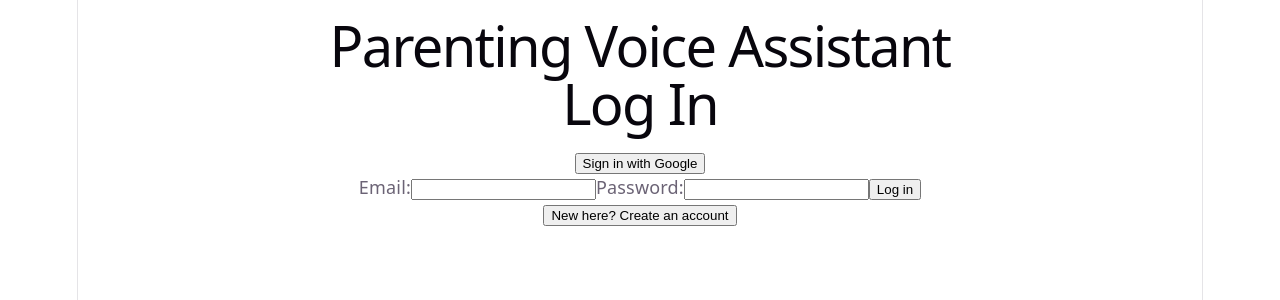
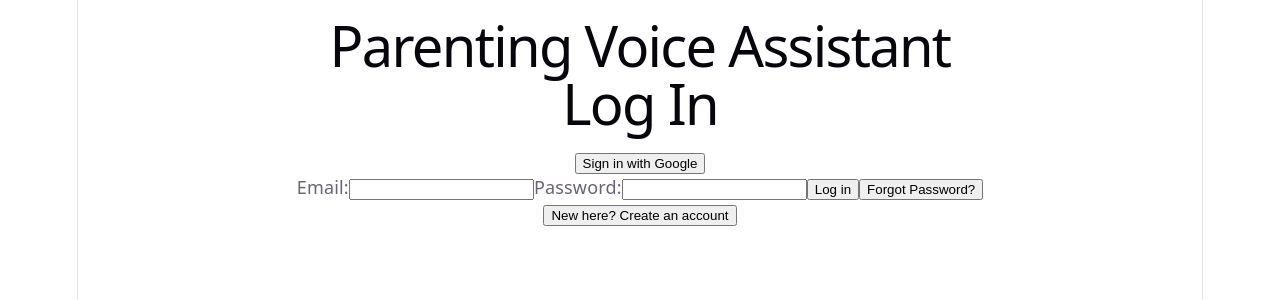
Before and after one commit to Vinit-Rabadiya/parenting-voice-assistant, a React app in the folder frontend/: page / in a window 1280 px wide. Shown: the top 300 px of the page. Built offline with nearby package versions, Linux system fonts and the light colour scheme; no server answers; the HTML template or start-up script is replaced by a standard one.

Commit message:
feat(auth): add password reset from the login form
Request Firebase password-reset emails from the login form.
Handle empty email input, loading state, and request feedback.

```diff
--- a/frontend/src/components/LoginForm.jsx
+++ b/frontend/src/components/LoginForm.jsx
@@ -1,5 +1,6 @@
 import { useState } from "react";
 import { signInWithEmail } from "../services/auth";
+import { requestPasswordReset } from "../services/auth";
 
 function LoginForm() {
   const [email, setEmail] = useState("");
@@ -19,6 +20,29 @@ function LoginForm() {
     } catch {
       setMessage(
         "Couldn’t log in. Check your email and password, then try again.",
+      );
+    } finally {
+      setBusy(false);
+    }
+  }
+  async function handlePasswordReset() {
+    if (busy) return;
+
+    if (email.trim() === "") {
+      setMessage("Enter your email address above first.");
+      return;
+    }
+    setBusy(true);
+    setMessage("");
+
+    try {
+      await requestPasswordReset(email.trim());
+      setMessage(
+        "If an eligible account exists, you’ll receive a password-reset email. Check your inbox and spam folder.",
+      );
+    } catch {
+      setMessage(
+        "Couldn’t request a password reset. Check the email address and try again later.",
       );
     } finally {
       setBusy(false);
@@ -45,6 +69,9 @@ function LoginForm() {
       <button type="submit" disabled={busy}>
         Log in
       </button>
+      <button type="button" disabled={busy} onClick={handlePasswordReset}>
+        Forgot Password?
+      </button>
       <p role="status">{message} </p>
     </form>
   );
--- a/frontend/src/services/auth.js
+++ b/frontend/src/services/auth.js
@@ -6,6 +6,7 @@ import {
   reload,
   signInWithEmailAndPassword,
   signOut,
+  sendPasswordResetEmail,
 } from "firebase/auth";
 import { auth } from "./firebase";
 
@@ -56,3 +57,7 @@ export const resendVerificationEmail = async () => {
 export const logOut = async () => {
   await signOut(auth);
 };
+
+export const requestPasswordReset = async (email) => {
+  await sendPasswordResetEmail(auth, email);
+};
```
